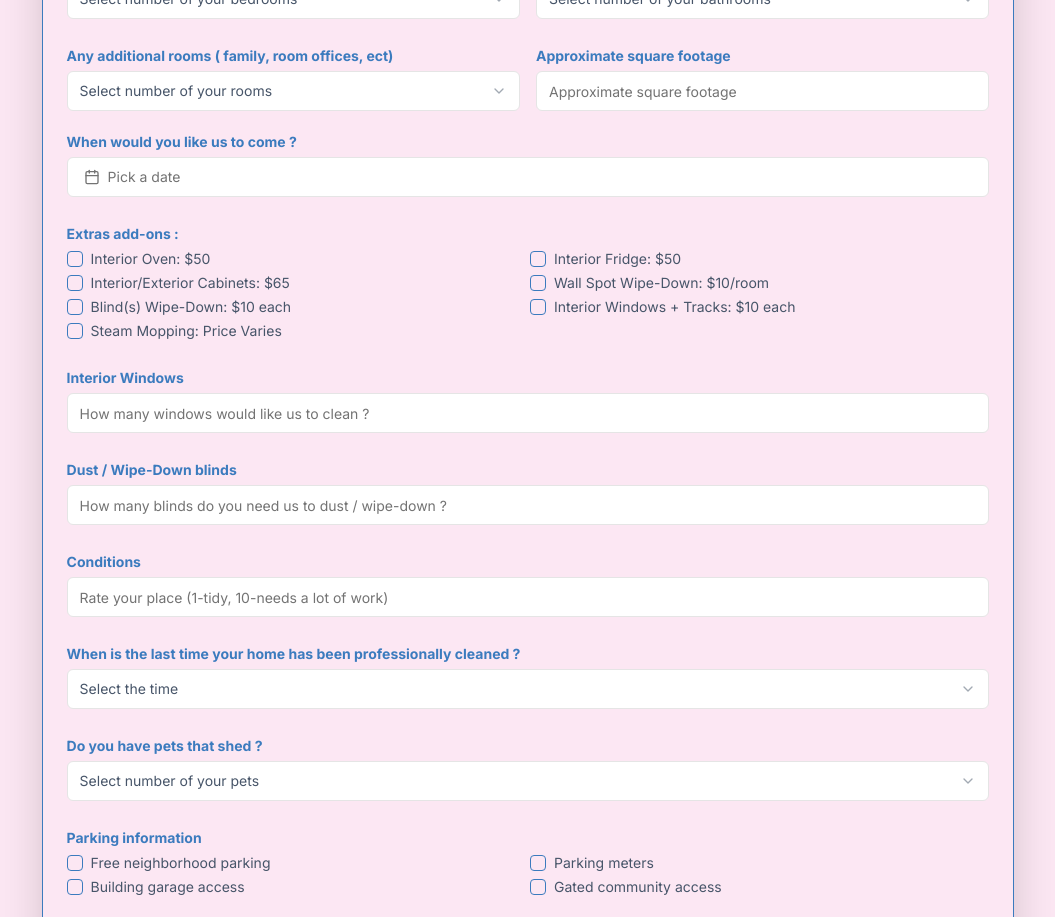
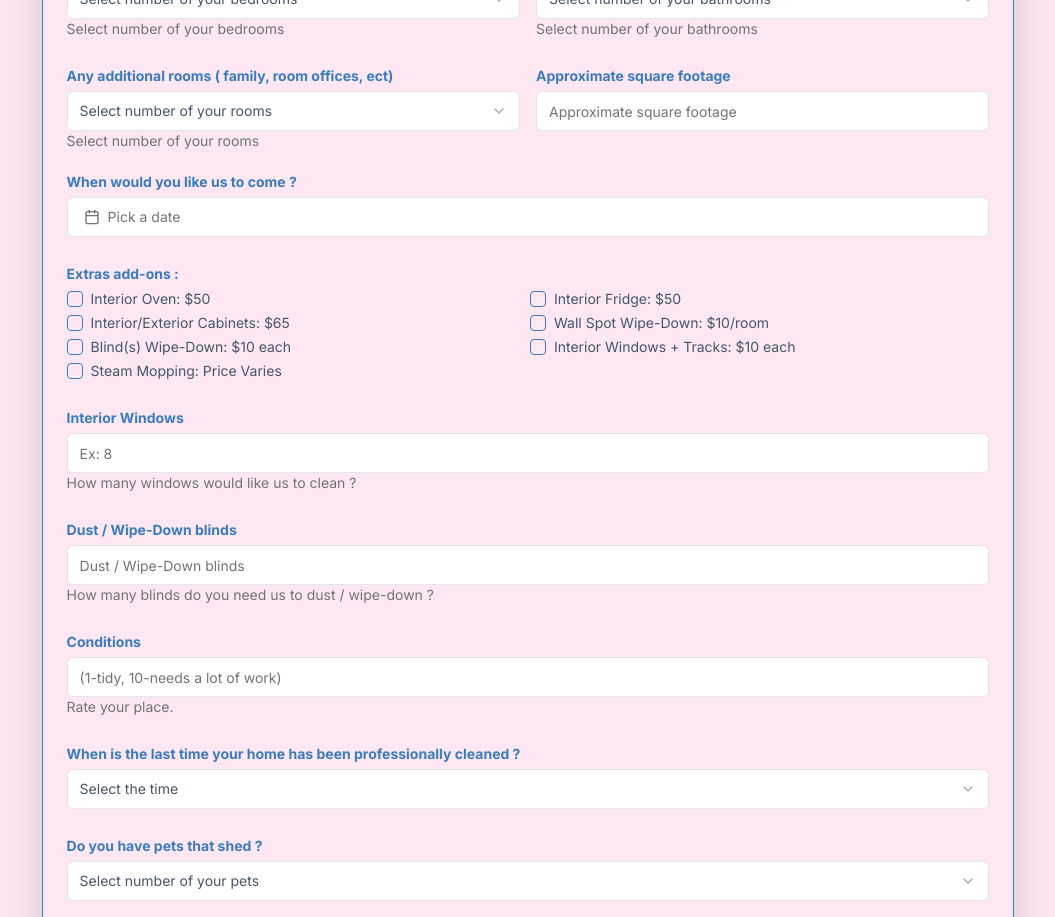
Before and after one commit to yassinechmarekh/bestportlandcleaners, a React (Vite) app: page /make-an-appointement in a window 1280 px wide. Shown: the part 1120-2037 px from the top of the page, without its empty margins (112-1167 px from the left). Built offline with nearby package versions, Linux system fonts and the light colour scheme; a web font is replaced by a local one.

Commit message:
add description inputs to appointment

```diff
--- a/src/components/AppointementForm.jsx
+++ b/src/components/AppointementForm.jsx
@@ -15,6 +15,8 @@ import { Checkbox } from "@/components/ui/checkbox";
 import { RadioGroup, RadioGroupItem } from "@/components/ui/radio-group";
 import MyInput from "./Form/MyInput";
 import MySelect from "./Form/MySelect";
+import { FormDescription } from "./ui/form";
+import { useForm, FormProvider } from "react-hook-form";
 
 export default function AppointementForm() {
   const extras = [
@@ -58,6 +60,7 @@ export default function AppointementForm() {
     "More than 1 year ago",
   ];
   const pets = ["None", "1", "2", "+3"];
+  const methods = useForm();
   return (
     <section className={"py-10 bg-pink-100"}>
       <div className="container">
@@ -66,6 +69,7 @@ export default function AppointementForm() {
           title="Let us take care of your home"
           intro="We understand the importance of a clean home. Let our experts handle the hard work while you enjoy a fresh, tidy space. Book your appointment today !"
         />
+        <FormProvider {...methods}>
           <form className="w-full lg:w-4/5 mx-auto flex flex-col gap-y-6 px-6 py-10 border border-steel-blue rounded-lg shadow-2xl">
             <div className={"flex flex-col lg:flex-row gap-6 lg:gap-4"}>
               <div className={"w-full lg:w-1/2"}>
@@ -143,6 +147,9 @@ export default function AppointementForm() {
                   placeholder="Select number of your bedrooms"
                   items={bedrooms}
                 />
+                <FormDescription>
+                  Select number of your bedrooms
+                </FormDescription>
               </div>
               <div className={"w-full lg:w-1/2"}>
                 <MySelect
@@ -150,6 +157,9 @@ export default function AppointementForm() {
                   placeholder="Select number of your bathrooms"
                   items={bathrooms}
                 />
+                <FormDescription>
+                  Select number of your bathrooms
+                </FormDescription>
               </div>
             </div>
             <div className={"flex flex-col lg:flex-row gap-6 lg:gap-4"}>
@@ -159,6 +169,7 @@ export default function AppointementForm() {
                   placeholder="Select number of your rooms"
                   items={rooms}
                 />
+                <FormDescription>Select number of your rooms</FormDescription>
               </div>
               <div className={"w-full lg:w-1/2"}>
                 <MyInput
@@ -193,26 +204,33 @@ export default function AppointementForm() {
             <div>
               <MyInput
                 label="Interior Windows"
-              placeholder="How many windows would like us to clean ?"
-              type="text"
+                placeholder="Ex: 8"
+                type="number"
                 id="interior-windows"
               />
+              <FormDescription>
+                How many windows would like us to clean ?
+              </FormDescription>
             </div>
             <div>
               <MyInput
                 label="Dust / Wipe-Down blinds"
-              placeholder="How many blinds do you need us to dust / wipe-down ?"
+                placeholder="Dust / Wipe-Down blinds"
                 type="text"
                 id="blinds"
               />
+              <FormDescription>
+                How many blinds do you need us to dust / wipe-down ?
+              </FormDescription>
             </div>
             <div>
               <MyInput
                 label="Conditions"
-              placeholder="Rate your place (1-tidy, 10-needs a lot of work)"
+                placeholder="(1-tidy, 10-needs a lot of work)"
                 type="text"
                 id="Conditions"
               />
+              <FormDescription>Rate your place.</FormDescription>
             </div>
             <div>
               <MySelect
@@ -278,6 +296,7 @@ export default function AppointementForm() {
               Submit
             </button>
           </form>
+        </FormProvider>
       </div>
     </section>
   );
```
Lines whose indentation alone changed are shown as unchanged.
